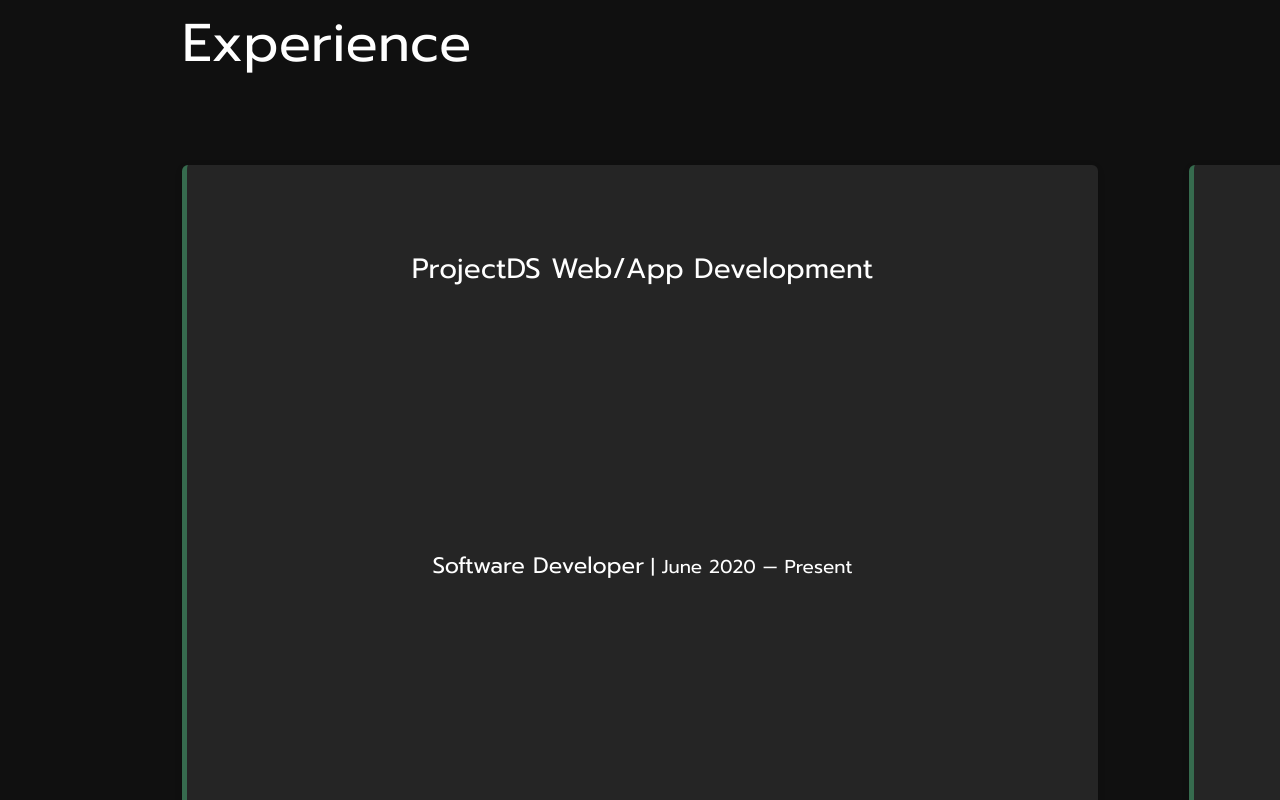
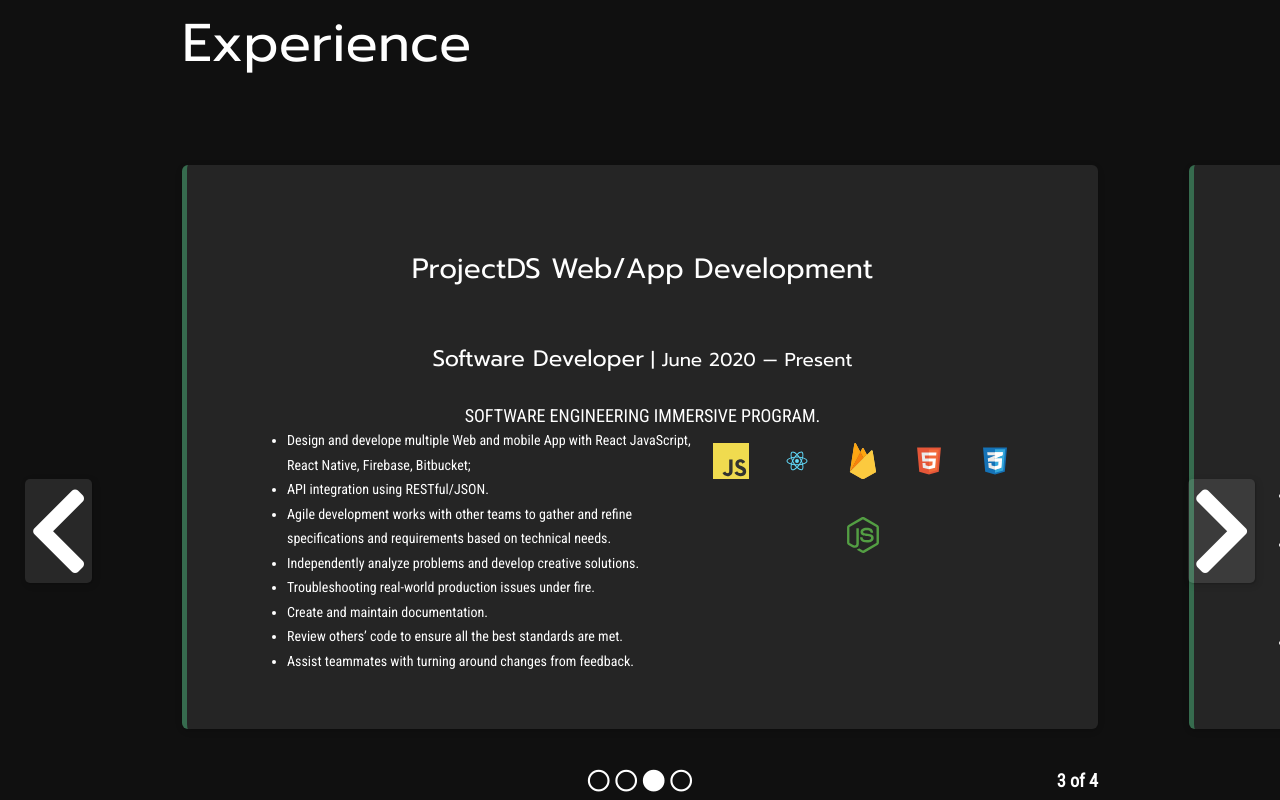
Before and after one commit to chenyanghmilu/myportfolio, a React (Create React App) app: page / in a window 1280 px wide. Shown: the part 760-1560 px from the top of the page. Built offline with nearby package versions, Linux system fonts and the light colour scheme.

Commit message:
update Resume

```diff
--- a/src/css/sections/experience.css
+++ b/src/css/sections/experience.css
@@ -2,11 +2,11 @@
   padding: var(--vertical-gutter) 0;
   display: grid;
   grid-template-columns: var(--horizontal-gutter) 1fr 1fr 1fr var(--horizontal-gutter);
-  grid-template-rows: repeat(3, auto);
+  grid-template-rows: repeat(4, auto);
   grid-template-areas:
-  ". header header header ."
-  "work-items work-items work-items work-items work-items"
-  ". . indicators work-item-index .";
+    ". header header header ."
+    "work-items work-items work-items work-items work-items"
+    ". . indicators work-item-index .";
   position: relative;
   background-color: #e0e5df;
 }
@@ -32,9 +32,7 @@
   display: grid;
   grid-gap: calc(var(--horizontal-gutter) / 2);
   grid-template-columns:
-  calc(var(--horizontal-gutter) / 2)
-  repeat(3, calc(100% - 2 * var(--horizontal-gutter)))
-  calc(var(--horizontal-gutter) / 2);
+    calc(var(--horizontal-gutter) / 2) repeat(4, calc(100% - 2 * var(--horizontal-gutter))) calc(var(--horizontal-gutter) / 2);
   grid-template-rows: minmax(150px, 1fr);
   /* hide scrollbar on FireFox */
   scrollbar-width: none;
@@ -57,10 +55,10 @@
   top: 60%;
   cursor: pointer;
   z-index: 1;
-  background-color: rgba(0,0,0,0.1);
+  background-color: rgba(0, 0, 0, 0.1);
   border-radius: 5px;
   padding: 3px;
-  box-shadow: 1px 1px 2px 0 rgba(0,0,0,0.2), 2px 2px 5px 3px rgba(0, 0, 0, 0.05);
+  box-shadow: 1px 1px 2px 0 rgba(0, 0, 0, 0.2), 2px 2px 5px 3px rgba(0, 0, 0, 0.05);
 }
 
 .scroll-button__previous {
@@ -77,7 +75,7 @@
   padding: 20px 30px;
   border-left: rgb(77, 139, 69) solid 5px;
   background: white;
-  box-shadow: 0 2px 6px 0 rgba(0,0,0,0.15), 0 2px 10px 0 rgba(0,0,0,0.06);
+  box-shadow: 0 2px 6px 0 rgba(0, 0, 0, 0.15), 0 2px 10px 0 rgba(0, 0, 0, 0.06);
   border-radius: 6px;
   position: relative;
   text-align: center;
@@ -107,5 +105,5 @@
   justify-self: center;
   font-size: 1.6em;
   color: black;
-  color: rgba(0,0,0,0.8);
+  color: rgba(0, 0, 0, 0.8);
 }
--- a/src/sections/Experience.js
+++ b/src/sections/Experience.js
@@ -60,7 +60,7 @@
   }
 
   toggleScrollButton(side) {
-    return (this.state.itemInView === 2 && side === "R") ? " hidden" : (this.state.itemInView === 0 && side === "L") ? " hidden" : "";
+    return (this.state.itemInView === 3 && side === "R") ? " hidden" : (this.state.itemInView === 0 && side === "L") ? " hidden" : "";
   }
 
   doScroll(side) {
@@ -106,9 +106,10 @@
         <div className="circle-indicators" aria-hidden="true">
           <i className={(this.state.itemInView === 0 ? "fas" : "far") + " fa-circle"}></i>&nbsp;
           <i className={(this.state.itemInView === 1 ? "fas" : "far") + " fa-circle"}></i>&nbsp;
-          <i className={(this.state.itemInView === 2 ? "fas" : "far") + " fa-circle"}></i>
+          <i className={(this.state.itemInView === 2 ? "fas" : "far") + " fa-circle"}></i>&nbsp;
+          <i className={(this.state.itemInView === 3 ? "fas" : "far") + " fa-circle"}></i>
         </div>
-        <span className="experience__work-item-index" aria-hidden="true">{this.state.itemInView + 1} of 3</span>
+        <span className="experience__work-item-index" aria-hidden="true">{this.state.itemInView + 1} of 4</span>
       </section>
     );
   }
--- a/src/sections/work_items/WI0.jsx
+++ b/src/sections/work_items/WI0.jsx
@@ -8,8 +8,8 @@
   jobDescription: (
     <ul>
       <li>
-        Designed and developed multiple Web and mobile App with React
-        JavaScript, React Native, Firebase, Bitbucket;
+        Design and develope multiple Web and mobile App with React JavaScript,
+        React Native, Firebase, Bitbucket;
       </li>
       <li>API integration using RESTful/JSON.</li>
       <li>
```
Also changed, not shown: 1 other file (tests, documents, lock files or other folders).
